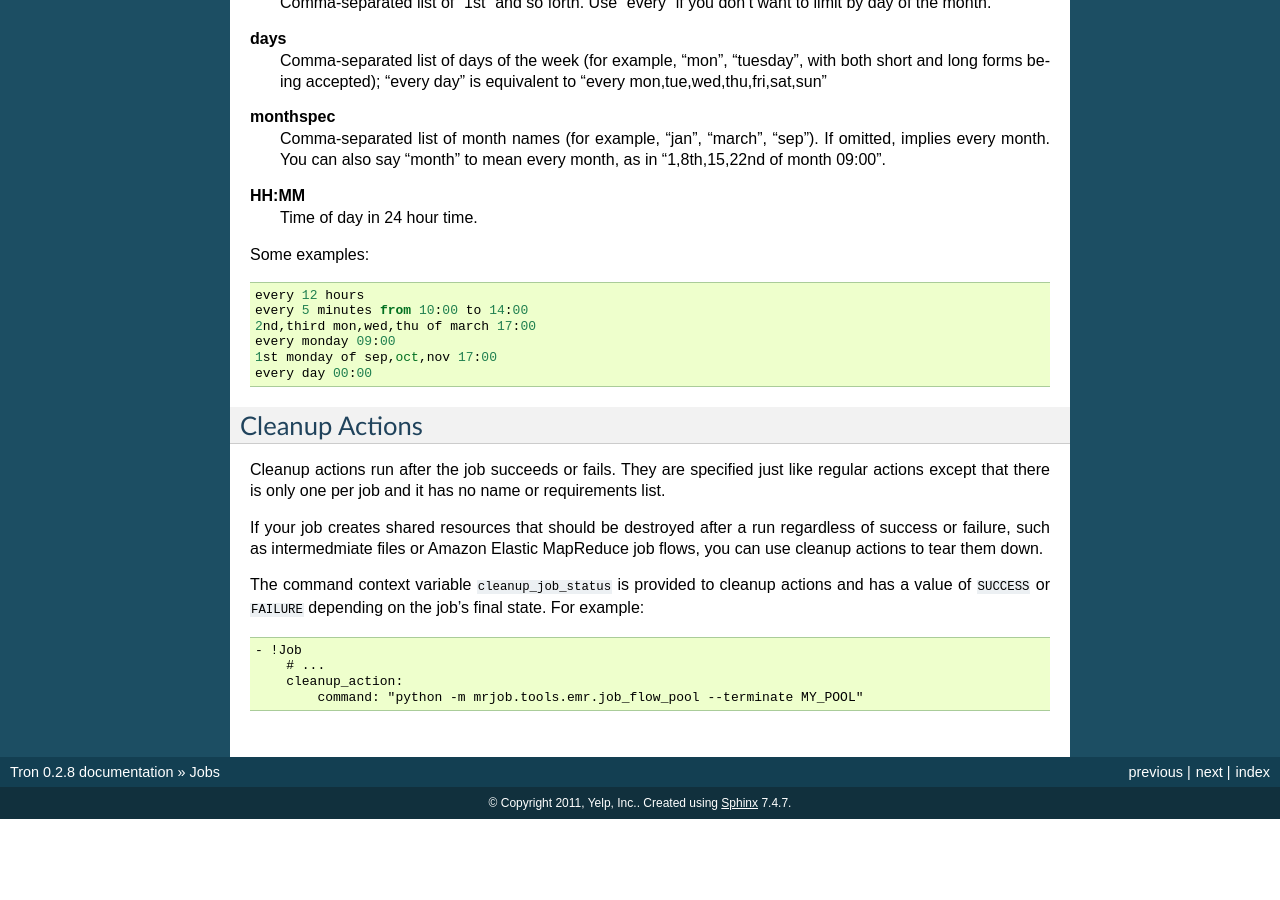
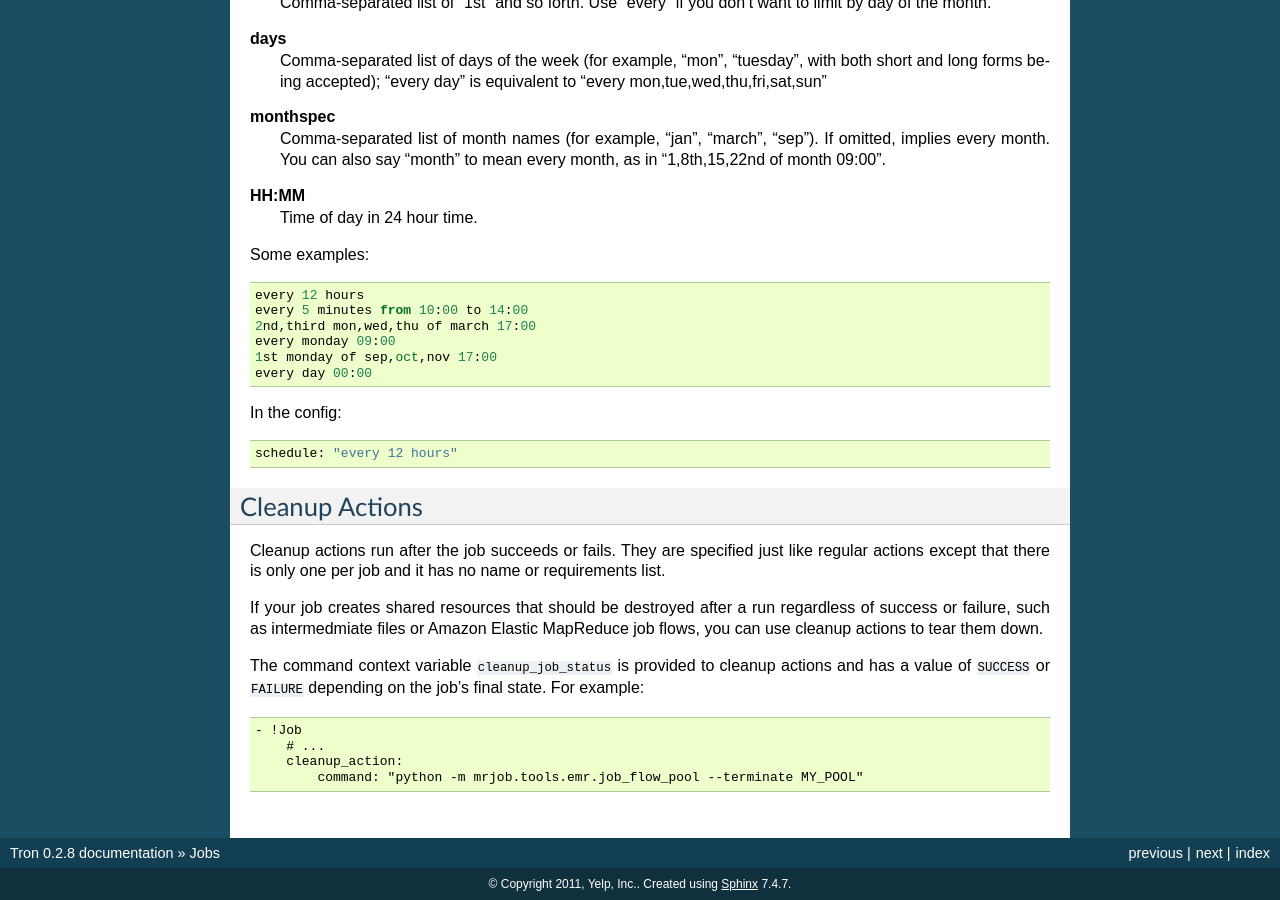
Before and after one commit to Yelp/Tron, a Sphinx documentation site: the page built from docs/jobs.rst, in a window 1280 px wide and 900 px high, scrolled down 2307 px. Built offline with Sphinx 7.4.7, drawn with Linux system fonts in a browser that asks for light colours; before the commit the page ends 3126 px from its top, so only the background shows below that.

Commit message:
One additional schedule exampl

```diff
--- a/docs/jobs.rst
+++ b/docs/jobs.rst
@@ -171,6 +171,10 @@ Some examples::
     1st monday of sep,oct,nov 17:00
     every day 00:00
 
+In the config::
+
+    schedule: "every 12 hours"
+
 .. _job_cleanup_actions:
 
 Cleanup Actions
```
